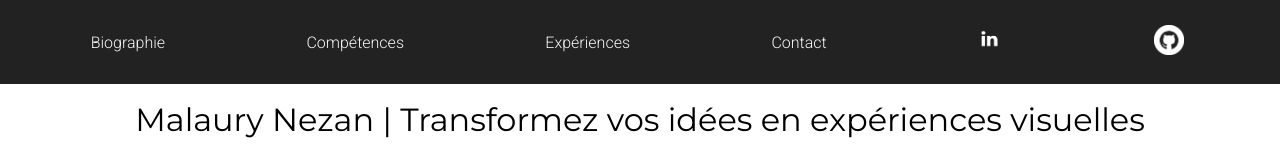
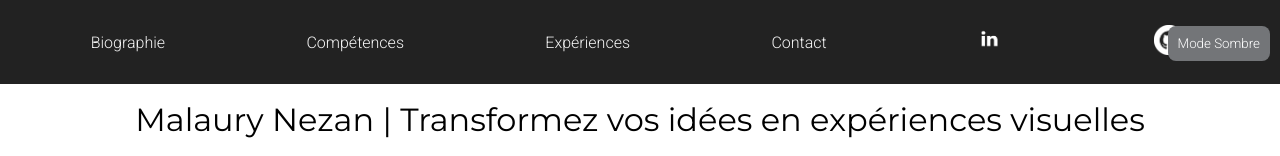
Before and after one commit to Malaurynn/portfolio, a React (Vite) app: page / in a window 1280 px wide. Shown: the top 156 px of the page. Built offline with nearby package versions, Linux system fonts and the light colour scheme; a web font is replaced by a local one.

Commit message:
ajout du mode sombre

```diff
--- a/src/App.tsx
+++ b/src/App.tsx
@@ -1,28 +1,37 @@
+import { useState } from "react";
 import "./styles/App.css";
 import Navbar from "./components/NavBar";
 import Bio from "./components/Bio";
 import Comp from "./components/comp";
 import Footer from "./components/Footer";
 import Expe from "./components/expe";
-import Contacts from "./components/contact"
-import "./assets/linkedin.png"
-import "./assets/pngegg.png"
+import Contacts from "./components/contact";
+import "./assets/linkedin.png";
+import "./assets/pngegg.png";
 
 function App() {
+  const [darkMode, setDarkMode] = useState(false);
+
+  const toggleDarkMode = () => {
+    setDarkMode(!darkMode);
+  };
 
   return (
-    <>
+    <div className={darkMode ? "app dark-mode" : "app"}>
       <Navbar />
+      <button onClick={toggleDarkMode} className="toggle-dark-mode">
+        {darkMode ? "Mode Clair" : "Mode Sombre"}
+      </button>
       <div className="titre">
         <h1>Malaury Nezan | Transformez vos idées en expériences visuelles</h1>
         <h4>Donnons vie à vos projets ensemble</h4>
       </div>
-      <Bio/>
-      <Comp/>
-      <Expe/>
-      <Contacts/>
-      <Footer/>
-    </>
+      <Bio />
+      <Comp />
+      <Expe />
+      <Contacts />
+      <Footer />
+    </div>
   );
 }
 
--- a/src/components/contact.tsx
+++ b/src/components/contact.tsx
@@ -1,6 +1,5 @@
 import React, { useState } from "react";
 import emailjs from "emailjs-com";
-import tel from "../assets/tel.png";
 import loca from "../assets/loca.png";
 import mail from "../assets/mail.png";
 import "../styles/contact.css";
@@ -63,10 +62,6 @@ const Contacts = () => {
   return (
     <section className="contact">
       <div className="left-contener">
-        <div>
-          <img src={tel} alt="telephone" />
-          <p>06 82 74 27 99</p>
-        </div>
         <div>
           <img src={mail} alt="email" />
           <p>malaury.nn1@gmail.com</p>
--- a/src/styles/App.css
+++ b/src/styles/App.css
@@ -29,3 +29,47 @@ p, a, span, label, input, button{
   font-weight: normal;
   margin-bottom: 20px;
 }
+
+/* Styles pour le mode clair */
+.app {
+  background-color: white;
+  color: black;
+}
+
+/* Styles pour le mode sombre */
+.app.dark-mode {
+  background-color: black;
+  color: white;
+}
+
+.expe.dark-mode .card-projets {
+  background-color: rgb(0, 0, 0);
+  color: white;
+}
+
+.app.dark-mode .contact {
+  background-color: rgb(0, 0, 0);
+  color: white;
+}
+
+.app.dark-mode .contact button{
+  background-color: rgb(3, 3, 3);
+  color: rgb(255, 255, 255);
+}
+
+.app.dark-mode .contact {
+  background-color: rgb(140, 140, 140);
+}
+.app.dark-mode .left-contener {
+  background-color: rgb(140, 140, 140);
+  color: rgb(255, 255, 255);
+}
+
+/* Bouton pour basculer entre les modes */
+.toggle-dark-mode {
+  position: fixed;
+  top: 10px;
+  right: 10px;
+  padding: 10px;
+  cursor: pointer;
+}
--- a/src/styles/contact.css
+++ b/src/styles/contact.css
@@ -109,7 +109,7 @@
   }
 
   button:hover {
-    background: #737578;
+    background: #000000;
   }
 
   @media (max-width: 768px) {
```
